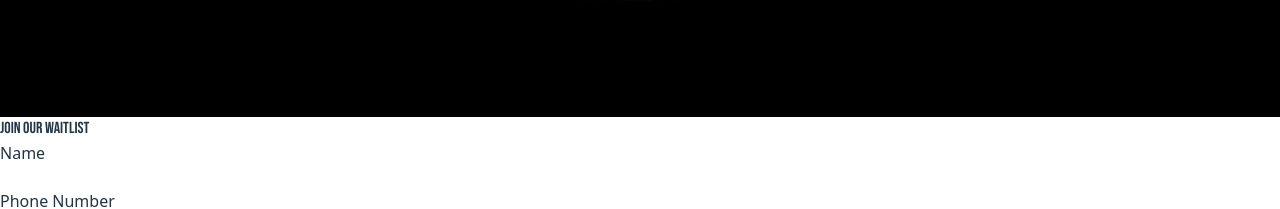
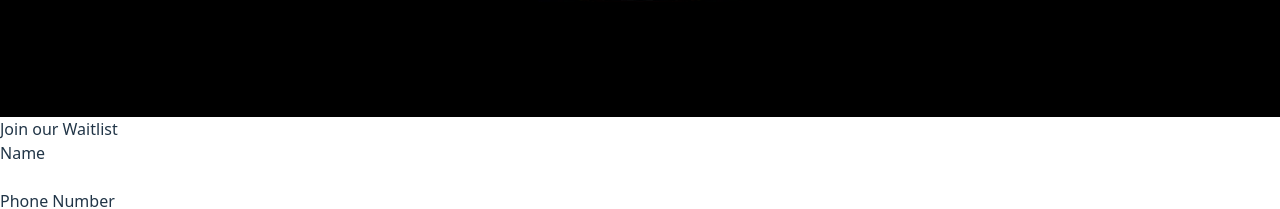
Before and after one commit to praiselken/wfo_web_app, a React (Vite) app: page / in a window 1280 px wide. Shown: the part 3495-3704 px from the top of the page. Built offline with nearby package versions, Linux system fonts and the light colour scheme.

Commit message:
praisel code update

```diff
--- a/src/components/waitlist_form.jsx
+++ b/src/components/waitlist_form.jsx
@@ -92,7 +92,7 @@ export default function Waitlist() {
             src={wfoLogo}
             className="mx-auto h-[6rem] w-auto pt-8"
           />
-          <h2 className=" mt-6 text-center text-2xl/9 font-bold tracking-tight text-white fontwfo">
+          <h2 className=" mt-6 text-center text-2xl/9 font-bold tracking-tight text-white">
             Join our Waitlist
           </h2>
         </div>
```
